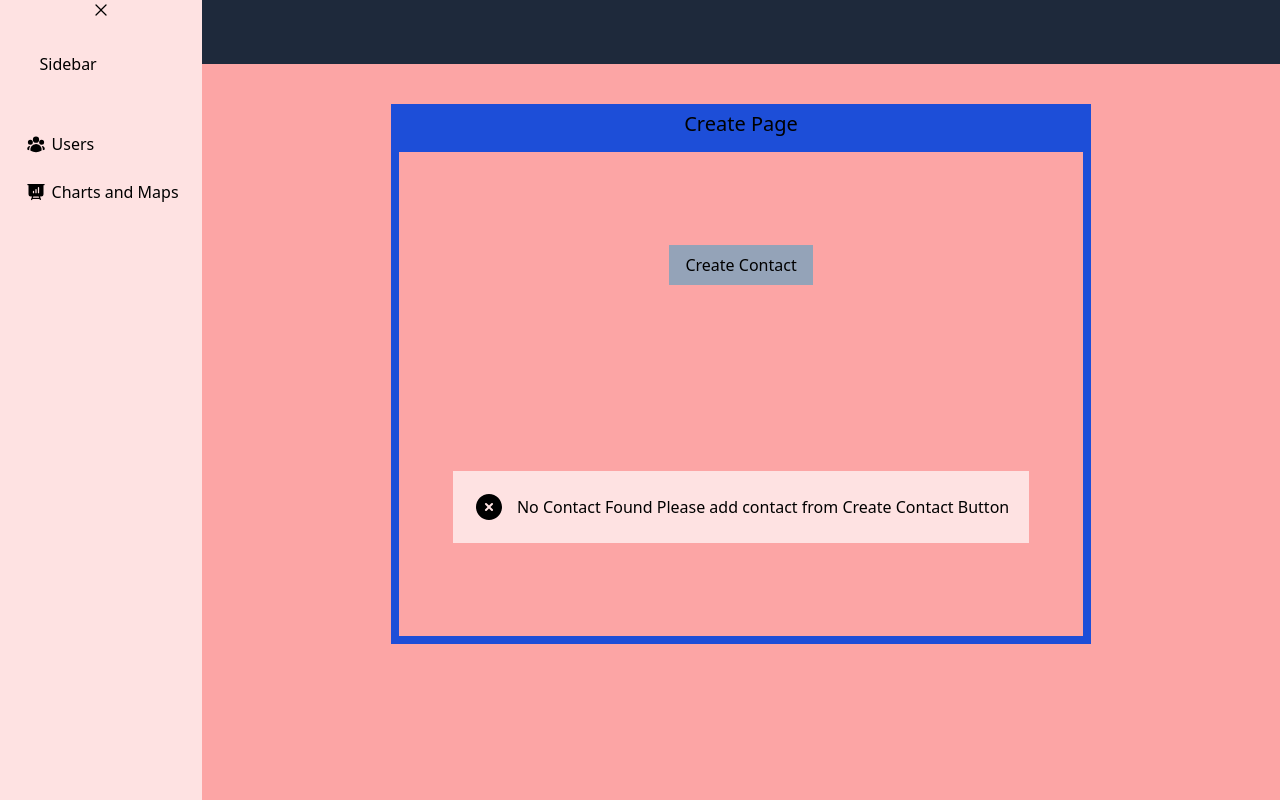
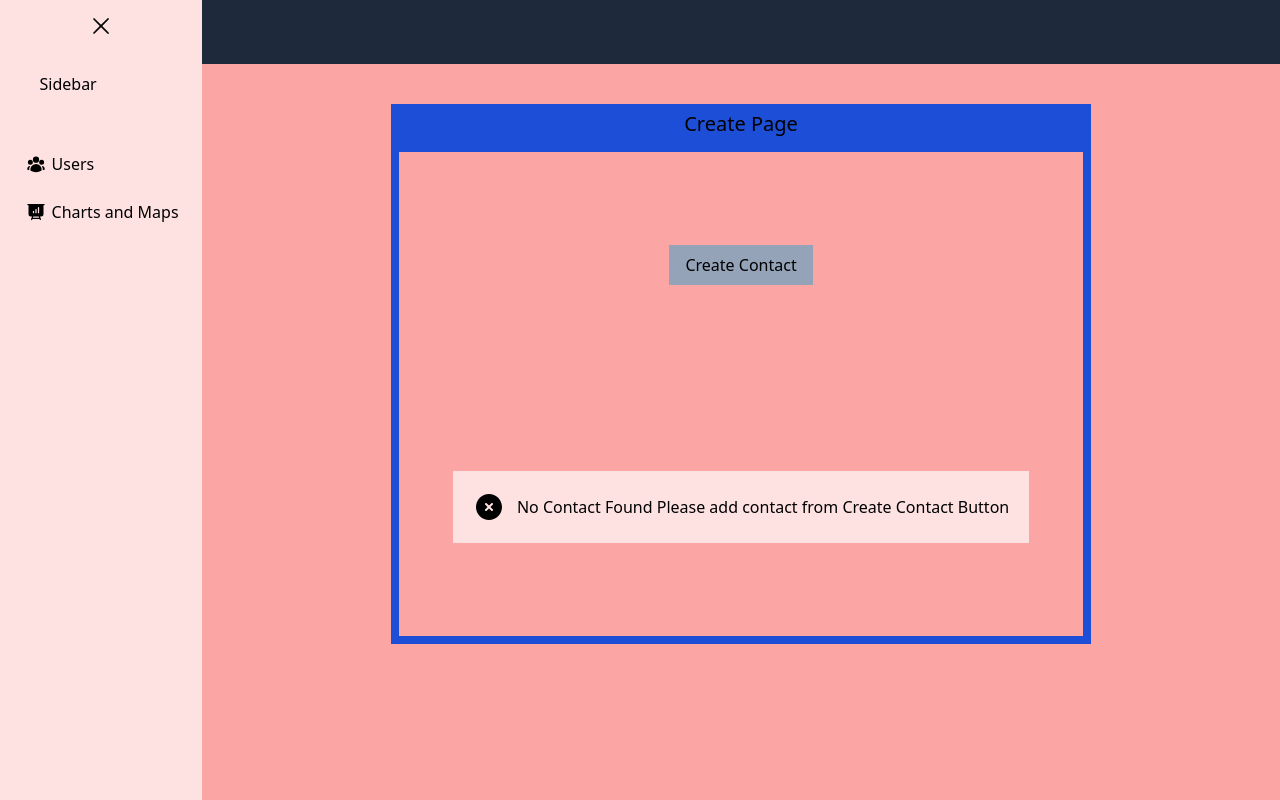
Before and after one commit to jaihindkushwah/Taiyo.ai_Projects, a React (Create React App) app: page / in a window 1280 px wide. Built offline with nearby package versions, Linux system fonts and the light colour scheme.

Commit message:
tailwin try to fix

```diff
--- a/src/scenes/sidebar/SideBar.jsx
+++ b/src/scenes/sidebar/SideBar.jsx
@@ -12,7 +12,9 @@ function SideBar() {
       <div>
         <List>
           <ListItem onClick={()=>{setCollapse(!isCollapse)}} className='flex justify-center self-center'>
-                <XMarkIcon className='h-5 w-6'/>
+                <div className='h-7 mt-3'>
+                  <XMarkIcon className=' h-full'/>
+                </div>
           </ListItem>
           <div className='mt-3 mb-4'>
             <h2 className='p-5'>Sidebar</h2>
```
